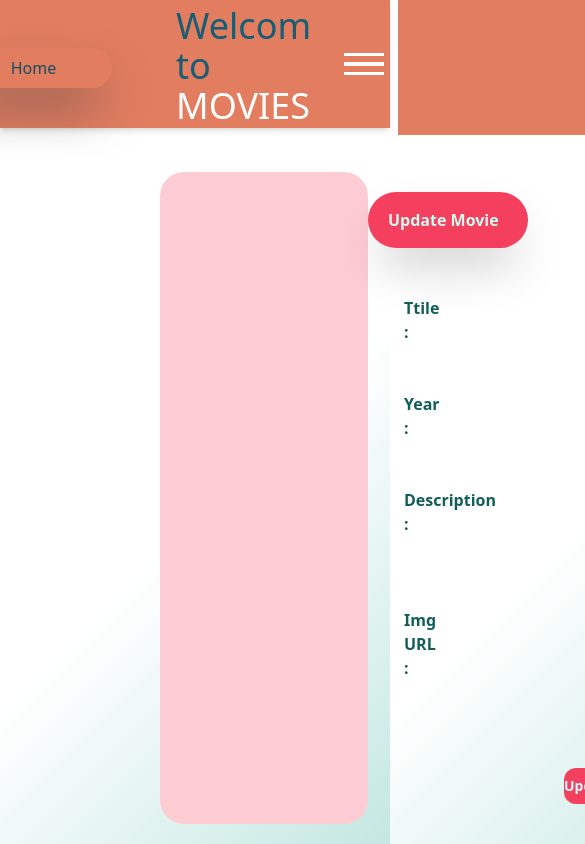
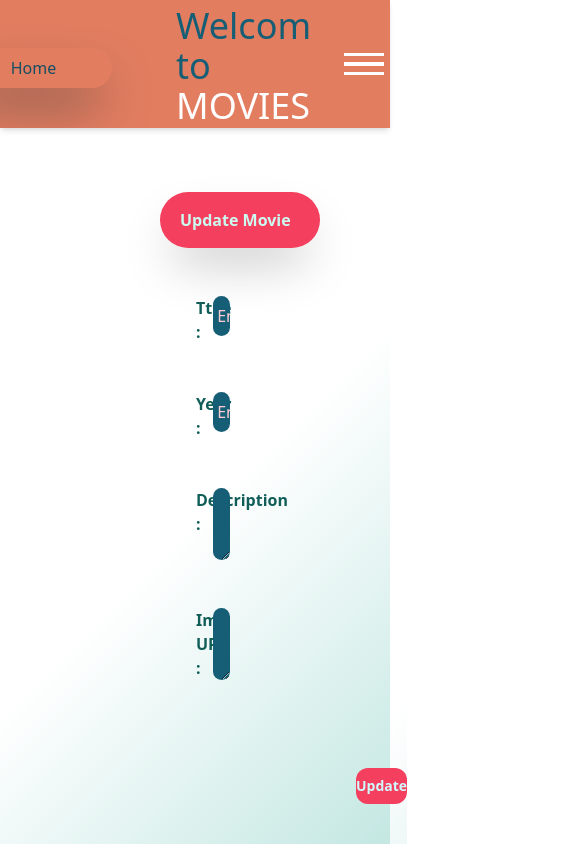
Before and after one commit to Asamahdavi/web-Final-Project-Movie, a React (Create React App) app: page /movie/update/1 in a window 390 px wide. Shown: the top 844 px of the page, 585 px wide, since content can reach past the window. Built offline with nearby package versions, Linux system fonts and the light colour scheme; no server answers.

Commit message:
responsive

```diff
--- a/src/components/Header.js
+++ b/src/components/Header.js
@@ -48,7 +48,7 @@
                 <div className=" grid grid-cols-2 pr-24">
 
                   <input
-                    className="  shadow-neutral-700 shadow-2xl focus:outline-none text-cyan-900  md:w-36 sm:w-24 rounded-l-3xl h-10 placeholder:text-cyan-900 font-sans "
+                    className="  shadow-neutral-700 shadow-2xl focus:outline-none text-cyan-900  md:w-24 sm:w-24 rounded-l-3xl h-10 placeholder:text-cyan-900 font-sans "
                     type="text"
 
                     name="search"
@@ -56,7 +56,7 @@
                     onChange={e => searchHandler(e.target.value)}
                     value={search}
                   />
-                  <a className=" w-9 rounded-r-3xl bg-white flex items-center justify-center   hover:bg-cyan-600 hover:w-9 " href={`/movie/search/${search}`}
+                  <a className=" w-9 rounded-r-3xl  bg-white flex items-center justify-center   hover:bg-cyan-600 hover:w-9 " href={`/movie/search/${search}`}
                    >
                   <img className="w-4" src="https://img.icons8.com/ios-filled/50/26e07f/search--v1.png" alt=""/>
                   </a>
--- a/src/pages/UpdatePage.js
+++ b/src/pages/UpdatePage.js
@@ -45,8 +45,8 @@
 
   return (
     <div>
-      <div className=" py-11  px-40  ">
-        <div className=" items-center rounded-3xl py-5 pl-52 pr-0  space-x-9 space-y-12 bg-rose-200 ">
+      <div className="coreDiv py-11   px-40 md:px-64 ">
+        <div className="firstDiv items-center  rounded-3xl py-5 pl-52 lg:pl-4 sm:pl-0 pr-0  space-x-9 space-y-12 bg-rose-200 ">
 
             <h3 className=" py-4 px-5 font-sans font-semibold text-teal-100 shadow-2xl w-40 rounded-full bg-rose-500">
               Update Movie
@@ -56,7 +56,7 @@
                 Ttile :
               </label>
               <input
-                className=" font-sans  sm:w-32 lg:w-72 text-rose-200 placeholder:text-rose-200  h-10 rounded-xl bg-cyan-800"
+                className="lg:w-52 font-sans  sm:w-32 xl:w-72 text-rose-200 placeholder:text-rose-200  h-10 rounded-xl bg-cyan-800"
                 type="text"
                 name="title"
                 placeholder=" Enter title"
@@ -69,7 +69,7 @@
                 Year :
               </label>
               <input
-                className="font-sans sm:w-32 text-rose-200 placeholder:text-rose-200  lg:w-72 h-10 rounded-xl bg-cyan-800 "
+                className=" lg:w-52 xl:w-72 font-sans  sm:w-32  text-rose-200 placeholder:text-rose-200   h-10 rounded-xl bg-cyan-800 "
                 type="text"
                 name="year"
                 placeholder=" Enter year"
@@ -85,7 +85,7 @@
                 color="black"
                 name="description"
                 rows={3}
-                className=" lg:w-72 sm:w-32 font-sans text-rose-200 placeholder:text-rose-200 rounded-xl bg-cyan-800"
+                className=" lg:w-52 xl:w-72 sm:w-32 font-sans text-rose-200 placeholder:text-rose-200 rounded-xl bg-cyan-800"
                 onChange={handleChange}
                 value={inputs.description}
               ></textarea>
@@ -100,11 +100,11 @@
                 rows={3}
                 onChange={handleChange}
                 value={inputs.poster}
-                className=" font-sans sm:w-32 lg:w-72 text-rose-200 placeholder:text-rose-200 rounded-xl bg-cyan-800"
+                className=" font-sans xl:w-72 lg:w-52 sm:w-32  text-rose-200 placeholder:text-rose-200 rounded-xl bg-cyan-800"
               ></textarea>
             </div>
             <div className="pl-40 pt-10">
-              <button onClick={handleSubmit} className="md:px-32 sm:px-11 bg-purple  text-cyan-100 py-2 text-sm font-semibold font-sans transition bg-rose-500 rounded-xl hover:bg-cyan-700 hover:text-white hover:shadow-sm hover:shadow-slate-400">
+              <button onClick={handleSubmit} className="md:px-8 xl:px-32  sm:px-11 bg-purple  text-cyan-100 py-2 text-sm font-semibold font-sans transition bg-rose-500 rounded-xl hover:bg-cyan-700 hover:text-white hover:shadow-sm hover:shadow-slate-400">
                 Update
               </button>
             </div>
--- a/src/style/Header.css
+++ b/src/style/Header.css
@@ -4,6 +4,7 @@
 .divHeader {
   background: #e27d60;
   index-z: 1;
+  overflow: hidden;
 }
 
 ul {
--- a/src/style/MoviePage.css
+++ b/src/style/MoviePage.css
@@ -1,6 +1,18 @@
 body {
   background: linear-gradient(135deg, white 30%, #41b3a3 100%);
   font-family: "work sans";
+}
+
+@media (max-width: 640px) {
+  .coreDiv iv {
+    width: 100%;
+    padding: 0;
+  }
+  .firstDiv {
+    background: none;
+    padding-left: 0;
+    width: 100%;
+  }
 }
 .form-container {
   margin: 30px auto;
```
